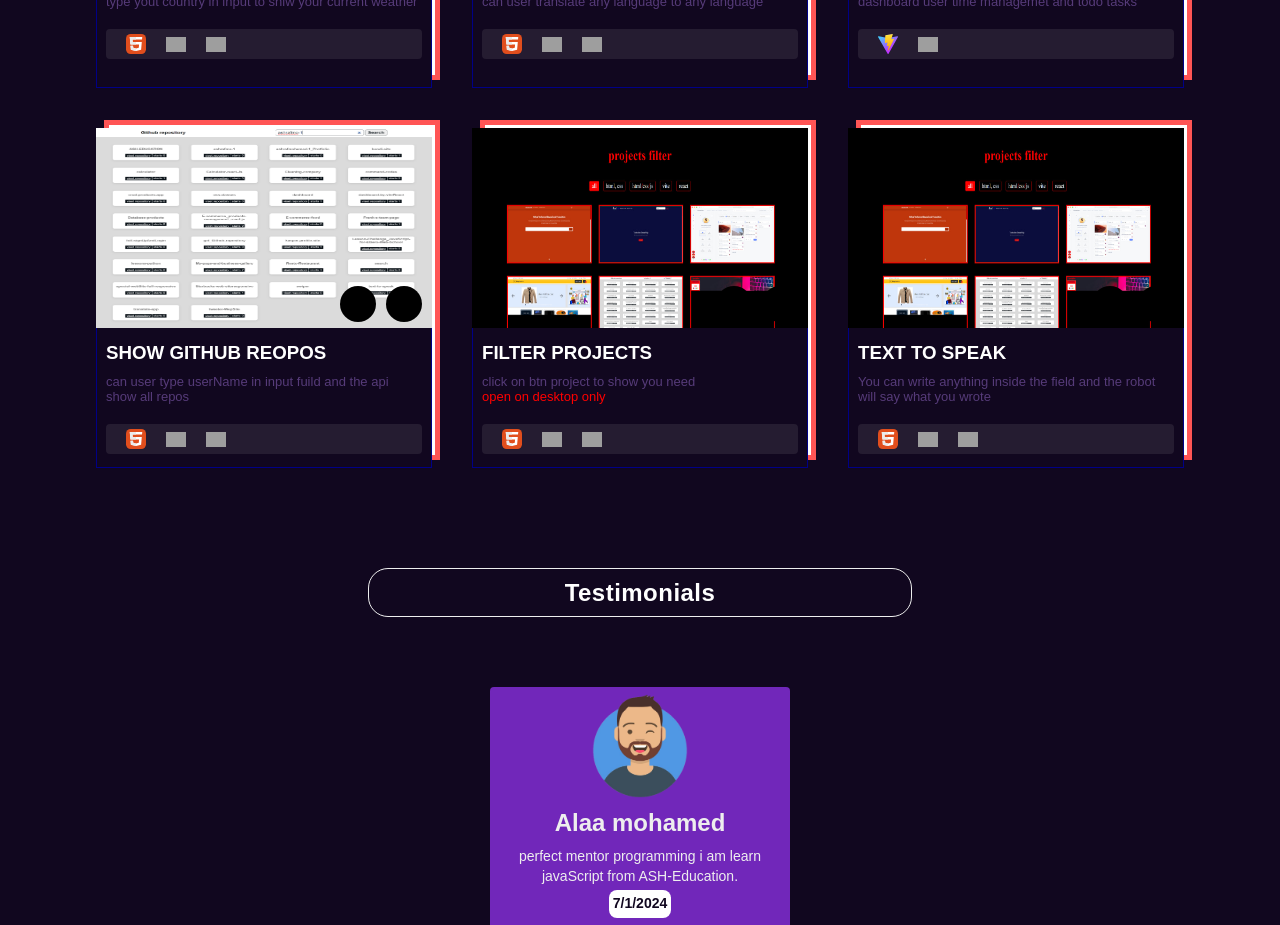
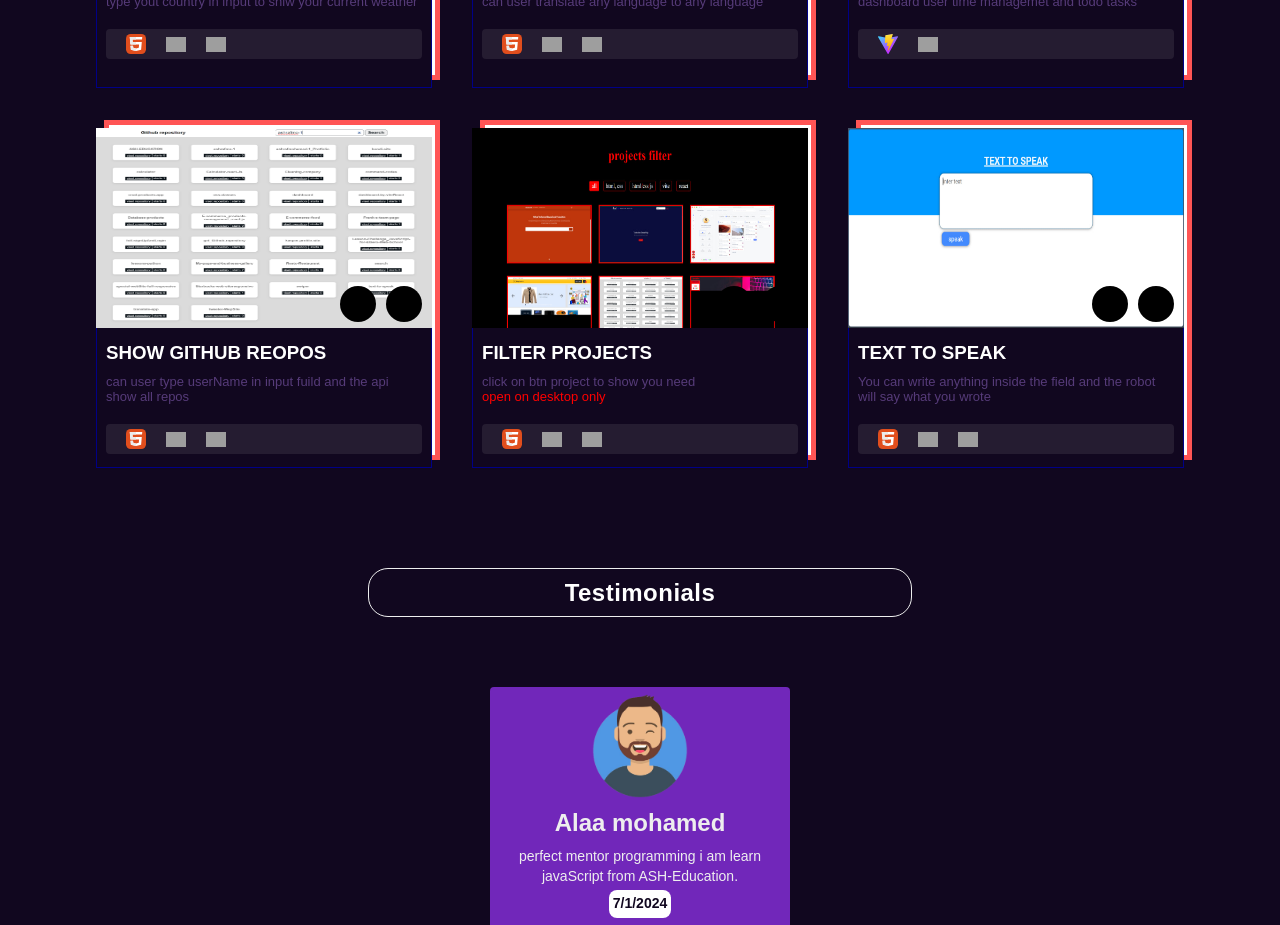
Before and after one commit to ashrafmo-1/ashrafmohamed-1_Protfolio, a React (Create React App) app: page / in a window 1280 px wide. Shown: the part 2660-3585 px from the top of the page. Built offline with nearby package versions, Linux system fonts and the light colour scheme; grey boxes are pictures that could not be loaded; some icons are missing.

Commit message:
edit image product

```diff
--- a/src/pages/projects/Projects.jsx
+++ b/src/pages/projects/Projects.jsx
@@ -10,6 +10,7 @@ import translator from '../../assets/Projects/translator.png'
 import dash from '../../assets/Projects/dash.png'
 import GithubRepos from '../../assets/Projects/Github-repos.png'
 import filterProject from '../../assets/Projects/filterProjects.jpg'
+import TEXT_TO_SPEAK from "../../assets/Projects/TEXT TO SPEAK.jpg";
 
 import html  from "../../assets/html.svg";
 import css from '../../assets/Rectangle 7.png'
@@ -245,7 +246,7 @@ const Projects = () => {
 
             <div className="box">
                 <div className="img">
-                    <img src={filterProject} alt="" />
+                    <img src={TEXT_TO_SPEAK} alt="" />
                     <div className="linksContent">
                         <a href="https://ashrafmo-1.github.io/text-to-speak/" ><FaCode /></a>
                         <a href="https://github.com/ashrafmo-1/text-to-speak"><FaRegEye /></a>
```
Also changed, not shown: src/assets/Projects/TEXT TO SPEAK.jpg (added).
